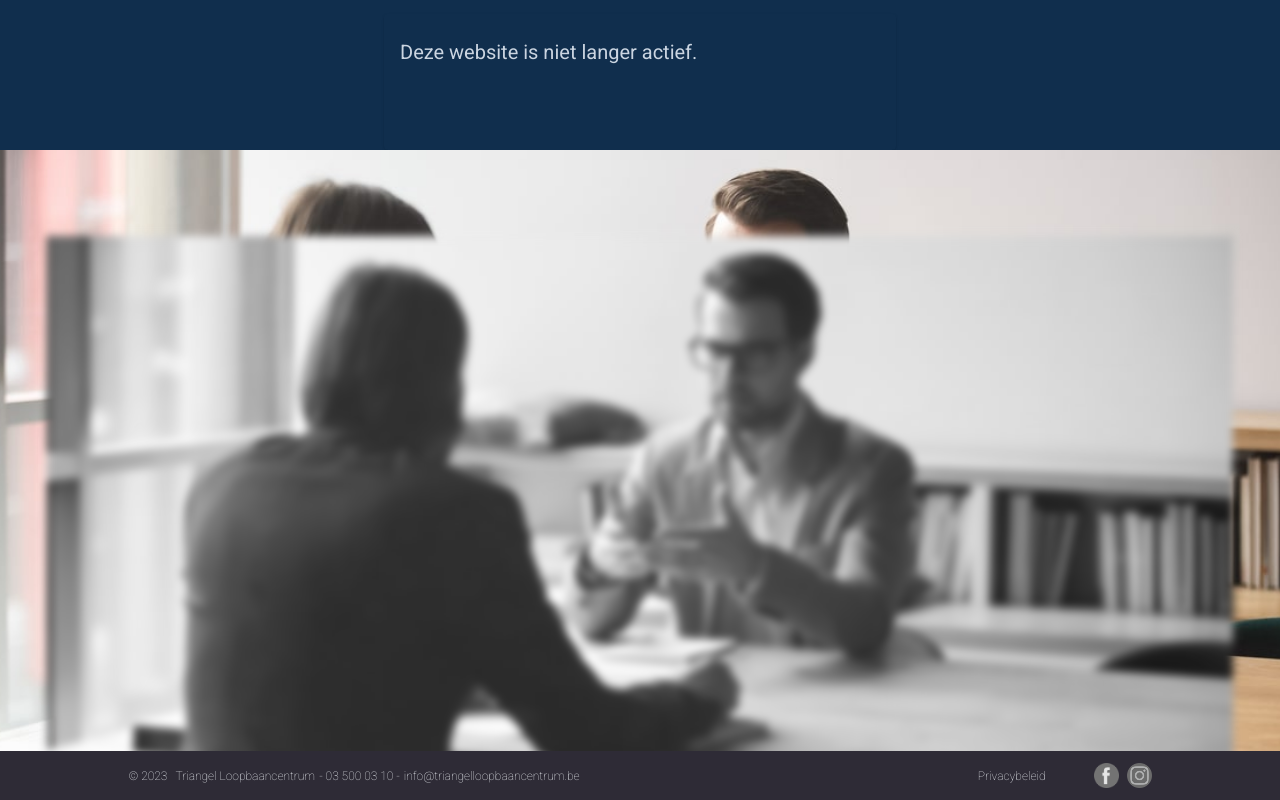
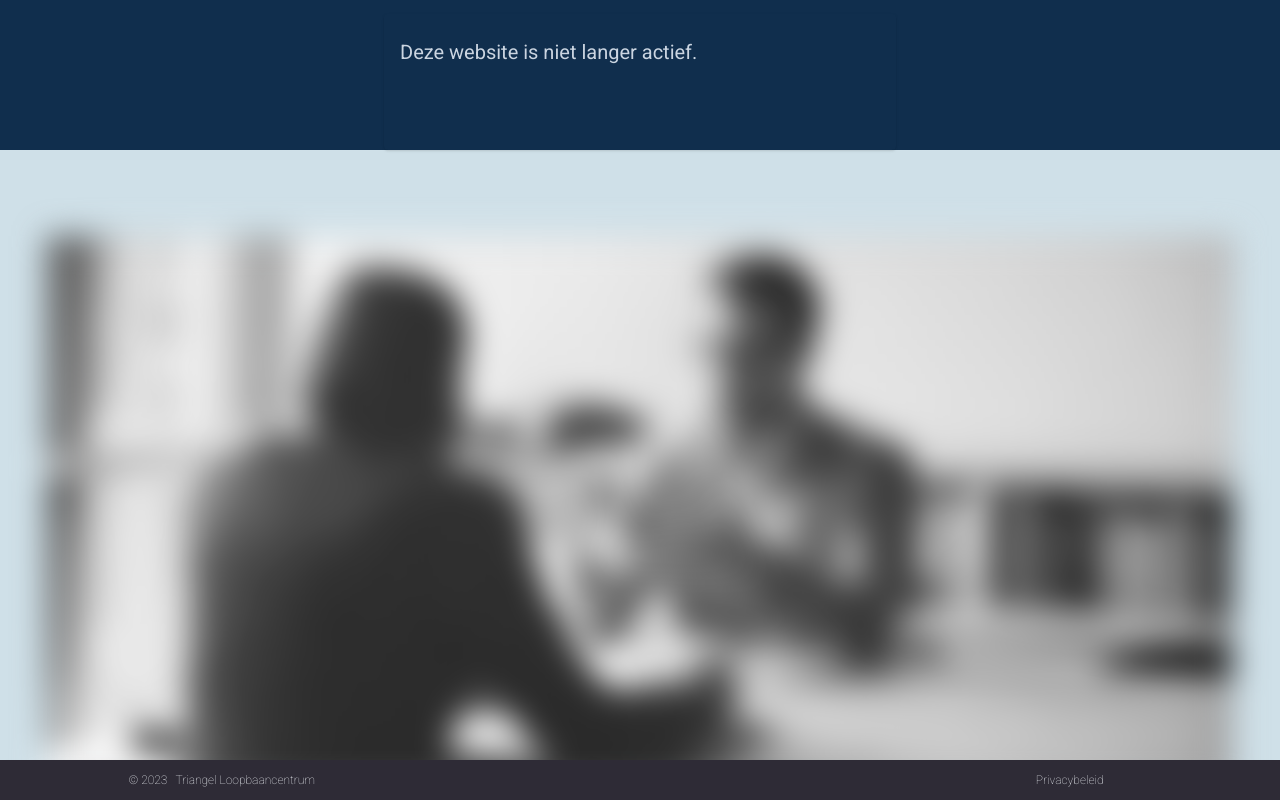
Before and after one commit to remireci/triangel, a Next.js app: page / in a window 1280 px wide. Shown: the part 194-994 px from the top of the page. Built offline with nearby package versions, Linux system fonts and the light colour scheme.

Commit message:
offline image

```diff
--- a/app/components/Footer.js
+++ b/app/components/Footer.js
@@ -1,43 +1,40 @@
-import React from 'react';
-import Link from 'next/link';
-import Image from 'next/image';
+import React from "react";
+import Link from "next/link";
+import Image from "next/image";
 
 const Footer = () => {
   return (
     <footer className="absolute bottom-0 h-50 w-full bg-[#2e2b36] px-1 py-3 text-slate-100 font-extralight shadow-md">
       <div className="container mx-auto flex flex-col md:flex-row items-center justify-between">
         <div className="text-center">
-                    <p className="text-xs">© {new Date().getFullYear()}
+          <p className="text-xs">
+            © {new Date().getFullYear()}
             <a
-                            href="https://www.triangelloopbaancentrum.be"
+              href="https://www.triangel-vzw.be"
               target="_blank"
               rel="noopener noreferrer"
-                            className='ml-2'
+              className="ml-2"
             >
               Triangel Loopbaancentrum
             </a>
-                        <span className='ml-1'>
-                        - 03 500 03 10 -
-                        </span>
-
-                        <a
+            <span className="ml-1"></span>
+            {/* <a
               href="mailto:info@triangelloopbaancentrum.be"
-                            className='ml-1 hover:text-gray-400'
+              className="ml-1 hover:text-gray-400"
             >
               info@triangelloopbaancentrum.be
-                        </a>
+            </a> */}
           </p>
         </div>
         <div className="mt-2 md:mt-0 flex items-center space-x-12 md:space-x-12">
-
           <Link href="/privacy">
             <p className="text-xs hover:text-gray-400">Privacybeleid</p>
           </Link>
-                    <div className='flex space-x-2' >
-                        <p className="text-center md:text-left text-xl">
+          <div className="flex space-x-2">
+            {/* <p className="text-center md:text-left text-xl">
               <a
                 href="https://www.facebook.com/people/Triangel-Loopbaancentrum/100092479596578/"
-                                target='_blank'
+                target="_blank"
                 rel="noopener noreferrer"
                 className="hover-switch-image-fb"
               >
@@ -46,14 +43,13 @@ const Footer = () => {
                   alt="Facebook Icon"
                   width={25}
                   height={25}
-
                 />
               </a>
-                        </p>
-                        <p className="text-center md:text-left text-xl">
+            </p> */}
+            {/* <p className="text-center md:text-left text-xl">
               <a
                 href="https://www.instagram.com/triangelvzw/"
-                                target='_blank'
+                target="_blank"
                 rel="noopener noreferrer"
                 className="hover-switch-image-ig"
               >
@@ -64,7 +60,7 @@ const Footer = () => {
                   height={25}
                 />
               </a>
-                        </p>
+            </p> */}
           </div>
         </div>
       </div>
--- a/app/components/Welcome.js
+++ b/app/components/Welcome.js
@@ -56,16 +56,16 @@ const Welcome = () => {
         <div className="w-0 md:w-1/5 lg:w-1/5"></div>
       </div>
       <div
-        style={{
-          backgroundImage: `url(/images/loopbaantest-job-ondersteuning.jpg)`,
-        }}
+        // style={{
+        //   backgroundImage: `url(/images/loopbaantest-job-ondersteuning.jpg)`,
+        // }}
         className="flex flex-row relative items-end justify-center h-[80vh] px-4 md:px-0 pt-28 md:pt-36 lg:pt-36 w-screen bg-center lg:bg-left-top bg-cover"
         alt="Vrijblijvend advies met de gratis loopbaantest."
       >
         <img
           src="/images/loopbaantest-job-ondersteuning.jpg"
           alt="loopbaanbegeleiding in heel Vlaanderen - loopbaantest jobcoach"
-          className="blur-sm object-cover opacity-100 grayscale"
+          className="blur-lg max-h-max opacity-100 grayscale"
           aria-hidden="true"
         />
       </div>
```
Lines whose indentation alone changed are shown as unchanged.
